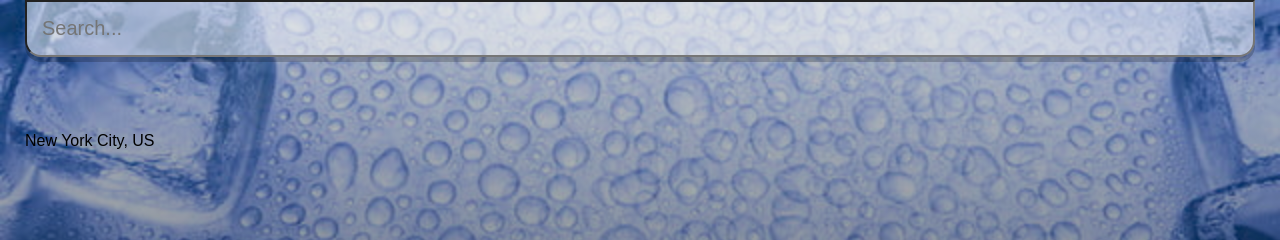
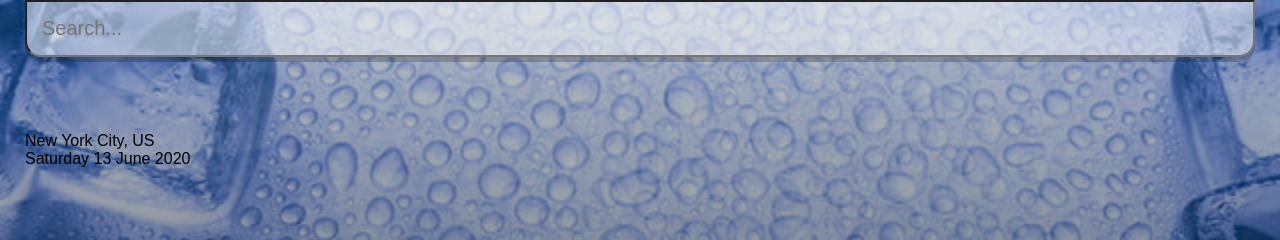
Before and after one commit to tariktabakovic/react-weather-app, a React (Create React App) app: page / in a window 1280 px wide. Shown: the top 240 px of the page. Built offline with nearby package versions, Linux system fonts and the light colour scheme.

Commit message:
create function for getting the date

```diff
--- a/src/App.js
+++ b/src/App.js
@@ -5,6 +5,19 @@
 }
 
 function App() {
+
+  const dateBuilder = (d) =>{
+    let months = ['January', 'February', 'March', 'April', 'May', 'June', 'July', 'August', 'September', 'October',
+    'Nevember', 'December'];
+    let days = ['Sunday', 'Monday', 'Tuesday', 'Wednesday', 'Thursday', 'Friday', 'Saturday'];
+
+    let day = days[d.getDay()];
+    let date = d.getDate();
+    let month = months[d.getMonth()];
+    let year = d.getFullYear();
+
+    return `${day} ${date} ${month} ${year}`
+  }
   return (
     <div className="app">
       <main>
@@ -17,7 +30,7 @@
         <div>
           <div className="location-box">
             <div className="location">New York City, US</div>
-            {/* <div className="date">{dateBuilder(new date())}</div> */}
+            <div className="date">{dateBuilder(new Date())}</div>
           </div>
         </div>
       </main>
```
